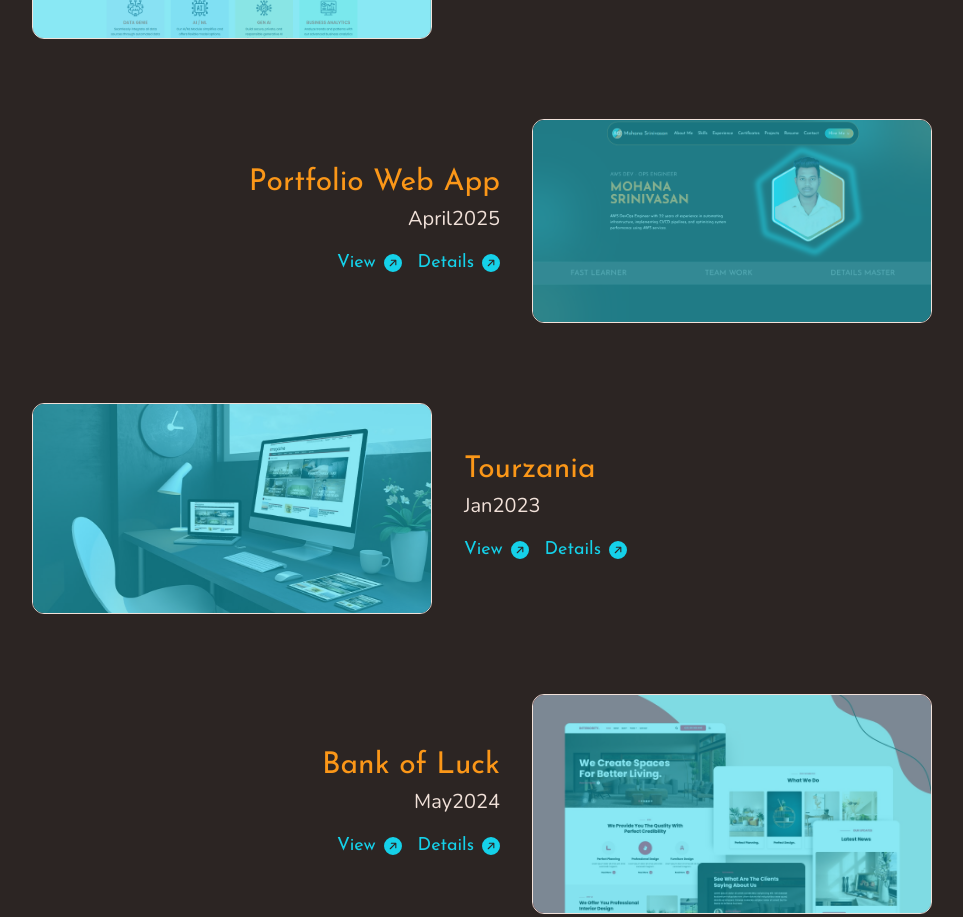
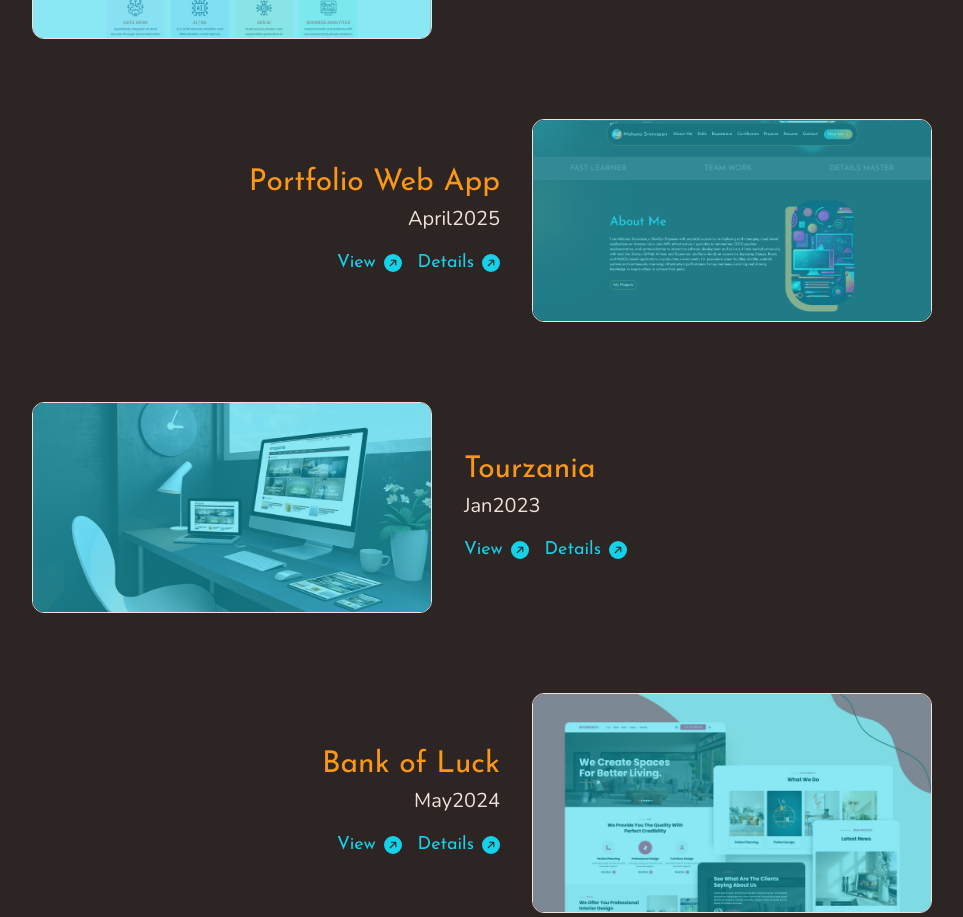
Before and after one commit to Mohan6201/msportfolio, a React (Vite) app: page / in a window 1280 px wide. Shown: the part 5900-6817 px from the top of the page, without its empty margins (158-1121 px from the left). Built offline with nearby package versions, Linux system fonts and the light colour scheme.

Commit message:
Updated Image

```diff
--- a/src/components/projectsSection/ProjectsMain.jsx
+++ b/src/components/projectsSection/ProjectsMain.jsx
@@ -24,7 +24,7 @@ const projects = [
     name: "Portfolio Web App",
     year: "April2025",
     align: "left",
-    image: "/images/Reactp1.png",
+    image: "/images/Reactp2.png",
     link: "#",
     description: {
       responsibilities: [
```
Also changed, not shown: public/images/Reactp2.png (added).
